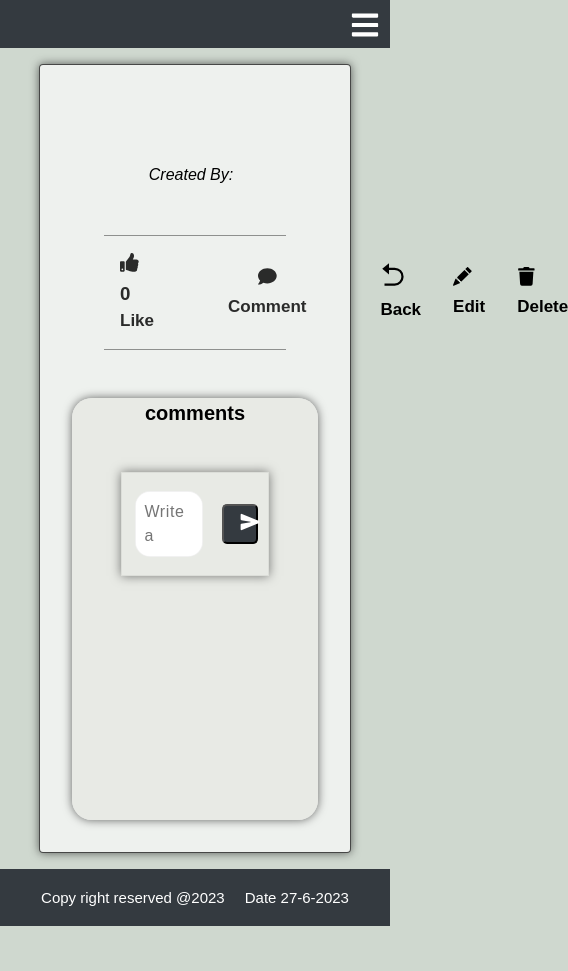
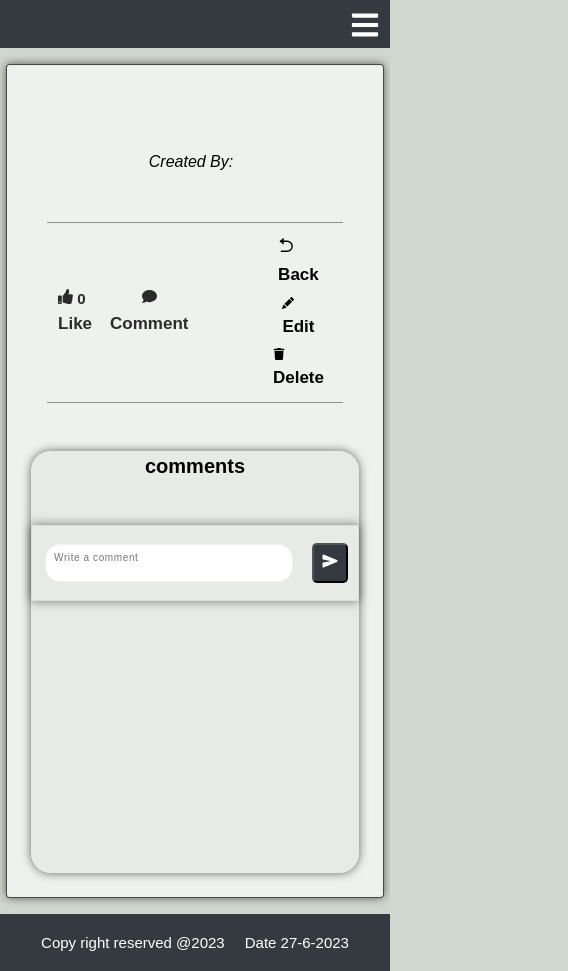
Before and after one commit to kemboi590/ReadWise-Blogging-Platform, a React (Vite) app in the folder ClientSide/: page /blog/1 in a window 390 px wide. Shown: the whole page, 568 px wide, since content can reach past the window. Before the commit the page ends 926 px from the top, so only its background shows below. Built offline with nearby package versions, Linux system fonts and the light colour scheme.

Commit message:
added media queries

```diff
--- a/ClientSide/src/pages/Blogs/UpdateComment.jsx
+++ b/ClientSide/src/pages/Blogs/UpdateComment.jsx
@@ -12,6 +12,7 @@ function UpdateComment({ comment, fetchCommentsDetails }) {
     setNewComment(comment.Coment);
   }, []);
 
+  // HANDLE UPDATE BTN
   const handleSubmit = async (e) => {
     e.preventDefault();
     await Axios.put(
@@ -25,7 +26,7 @@ function UpdateComment({ comment, fetchCommentsDetails }) {
     )
       .then((response) => {
         fetchCommentsDetails();
-        console.log(response);
+        //console.log(response);
         alert(response.data);
       })
       .catch((error) => {
--- a/ClientSide/src/pages/Blogs/UpdateQuill.jsx
+++ b/ClientSide/src/pages/Blogs/UpdateQuill.jsx
@@ -37,7 +37,6 @@ const formats = [
 ];
 
 function UpdateQuill({ blog, setShowReactQuill }) {
-
   const { user } = useContext(Context);
   const navigate = useNavigate();
 
@@ -49,6 +48,7 @@ function UpdateQuill({ blog, setShowReactQuill }) {
     setContent(content);
   };
 
+  // ON CLICKING UPDATE BTN
   const handleClick = () => {
     if (!Title || !BlogDesc || !Content.trim()) {
       alert("Please enter all required fields");
@@ -61,13 +61,14 @@ function UpdateQuill({ blog, setShowReactQuill }) {
       Content: Content.trim(),
     };
 
+    // UPDATE
     Axios.put(`${apidomain}/blogs/${blog.PostID}`, mydata, {
       headers: {
         Authorization: `${user.token}`,
       },
     })
       .then((response) => {
-        console.log(response);
+        // console.log(response);
         alert(response.data);
         navigate("/blogs");
       })
@@ -77,25 +78,28 @@ function UpdateQuill({ blog, setShowReactQuill }) {
       });
   };
 
+  // RETUN UPDATED BLOG
   return (
     <div className="updateMyBlog">
       {!user ? navigate("/login") : null}
 
       <h2 className="edityourblog">Edit Your Blog</h2>
-
+      {/* FOR TITLE */}
       <label htmlFor="Title" className="name">
         Give a Title to your Blog
       </label>
+
       <input
         type="text"
         id="title"
         value={Title}
         onChange={(e) => setTitle(e.target.value)}
       />
-
+      {/* FOR DESC */}
       <label htmlFor="BlogDesc" className="name">
         Give a Description to your Blog
       </label>
+
       <input
         type="text"
         id="description"
@@ -115,9 +119,11 @@ function UpdateQuill({ blog, setShowReactQuill }) {
 
       <div className="wrapBTN">
         {/* set show to false */}
-        <button className="closeBtn" onClick={()=> setShowReactQuill(false)} > Close</button>
+        <button className="closeBtn" onClick={() => setShowReactQuill(false)}>
+          Close
+        </button>
         <button onClick={handleClick} className="sbtBtb">
-          Submit
+          Update
         </button>
       </div>
     </div>
--- a/ClientSide/src/pages/Blogs/comments.css
+++ b/ClientSide/src/pages/Blogs/comments.css
@@ -3,6 +3,13 @@
   flex-direction: column;
   margin-top: 2rem;
   margin-bottom: 2rem;
+
+}
+.wrapper {
+  display: flex;
+  flex-direction: column;
+  align-items: center;
+
 }
 .myFormComments {
   display: flex;
@@ -17,11 +24,7 @@
   width: 60%;
   margin: 12px auto;
 }
-.wrapper {
-  display: flex;
-  flex-direction: column;
-  align-items: center;
-}
+
 
 .inputComment {
   width: 100%;
@@ -93,3 +96,56 @@
   margin-right: 20px;
   margin-bottom: 10px;
 }
+
+@media screen and (max-width: 660px) {
+  .myFormComments {
+    width: 90%;
+  }
+  .commentCard {
+    width: 90%;
+  }
+
+  .EditDelete {
+    gap: 1rem;
+
+    margin-right: 10px;
+  }
+  .commentImg {
+    width: 25px;
+  }
+
+  .inputComment {
+    border-radius: 15px;
+
+    margin: 0.5rem 0.2rem;
+    font-size: 10px;
+    font-weight: 200;
+    letter-spacing: 0.6px;
+    line-height: 1;
+  }
+  .sbmtComment {
+    width: 13%;
+    border-radius: 5px;
+    padding: 0 0.5rem;
+    font-size: 16px;
+    font-weight: 400;
+    background-color: #343a40;
+  }
+}
+@media screen and (max-width: 660px) {
+  .myFormComments {
+    width: 100%;
+  }
+  .commentCard {
+    width: 100%;
+  }
+  .upperWrapper {
+    display: flex;
+    border-bottom: #343a4082 solid 1px;
+    align-items: center;
+    gap: 0.5rem;
+    margin: 2px;
+    margin-left: 10px;
+    padding-top: 5px;
+  }
+}
--- a/ClientSide/src/pages/Blogs/singlePost.css
+++ b/ClientSide/src/pages/Blogs/singlePost.css
@@ -6,7 +6,6 @@
   border-radius: 4px;
   box-shadow: 0 0 10px rgba(0, 0, 0, 0.58);
   line-height: 1.5;
-
   padding: 2rem;
 }
 .SingleblogTitle {
@@ -89,3 +88,70 @@
 .backIcon {
   font-size: 27px;
 }
+
+@media screen and (max-width: 800px) {
+  .singleBlogPage {
+    width: 90%;
+    padding: 1.5rem;
+  }
+  .SingleblogTitle {
+    margin: 1.2rem 0;
+    font-size: 25px;
+  }
+  .SingleDescription {
+    text-align: center;
+    font-size: 17x;
+    font-weight: 400;
+  }
+}
+@media screen and (max-width: 615px) {
+  .singleBlogPage {
+    width: 97%;
+    padding: 1.5rem;
+  }
+  .LikeComment {
+    margin: 3rem 1rem;
+    gap: 2rem;
+    padding: 1rem;
+  }
+  .deleteEditPost {
+    gap: 1rem;
+    margin-left: auto;
+    margin-right: 0.5rem;
+  }
+}
+@media screen and (max-width: 490px) {
+  .like {
+    font-size: 15px;
+  }
+  .comment {
+    font-size: 15px;
+  }
+  .edit {
+    font-size: 12px;
+  }
+  .deleteComment {
+    font-size: 12px;
+  }
+  .backIcon {
+    font-size: 17px;
+  }
+}
+
+@media screen and (max-width: 450px) {
+  .deleteEditPost {
+    display: flex;
+    flex-direction: column;
+    align-items: center;
+    justify-content: center;
+  }
+  .LikeComment {
+    margin: 3rem 1rem;
+    gap: 0.5rem;
+    padding: 0.7rem;
+  }
+  .deleteEditPost {
+    gap: 0.5rem;
+  }
+
+}
--- a/ClientSide/src/pages/profile/Profile.jsx
+++ b/ClientSide/src/pages/profile/Profile.jsx
@@ -1,16 +1,24 @@
 import React from "react";
-
+import "./profile.css";
 import { useContext } from "react";
 import { Context } from "./../../context/userContext/Context";
+import profileIMG from "./../../images/profileIMG.png";
 
 function Profile() {
   const { user } = useContext(Context);
   console.log(user);
   return (
-    <div>
-      <h1>Profile</h1>
-      <h4>Username: {user.UserName}</h4>
-      <h4>Email: {user.Email}</h4>
+    <div className="profilePage">
+      <h1 className="profileTitle">Profile</h1>
+      <div className="dp">
+        <img src={profileIMG} alt="profile" />
+      </div>
+      <div className="userDetails">
+        <h4>Username: {user.UserName}</h4>
+        <h4>Email: {user.Email}</h4>
+        <h4>Role: {user.Role}</h4>
+        <h4>UserID: {user.UserID}</h4>
+      </div>
     </div>
   );
 }
--- a/ClientSide/src/pages/profile/profile.css
+++ b/ClientSide/src/pages/profile/profile.css
@@ -0,0 +1,77 @@
+.profilePage {
+  display: flex;
+  flex-direction: column;
+  align-items: center;
+  margin: 20px auto;
+  min-height: 100vh;
+  height: fit-content;
+  border: 1px solid rgba(0, 0, 0, 0.518);
+  border-radius: 10px;
+  box-shadow: 0 0 10px rgba(0, 0, 0, 0.5);
+  width: 50%;
+}
+.profileTitle {
+  font-size: 30px;
+  margin-top: 10px;
+  margin-bottom: 10px;
+}
+.dp {
+  width: 200px;
+  border-radius: 50%;
+  margin-top: 20px;
+  margin-bottom: 20px;
+}
+.dp img {
+  width: 100%;
+  border-radius: 50%;
+}
+.userDetails {
+  display: flex;
+  flex-direction: column;
+  margin-bottom: 20px;
+  border: 1px solid rgba(0, 0, 0, 0.518);
+  padding: 20px;
+  border-radius: 10px;
+  box-shadow: 0 0 10px rgba(0, 0, 0, 0.5);
+}
+.userDetails h4 {
+  padding: 10px;
+  font-size: 22px;
+  color: rgba(0, 0, 0, 0.787);
+}
+@media screen and (max-width: 860px) {
+  .profilePage {
+    width: 80%;
+  }
+  .userDetails {
+    margin-bottom: 25px;
+    padding: 10px;
+  }
+}
+@media screen and (max-width: 500px) {
+  .profilePage {
+    width: 100%;
+  }
+  .userDetails {
+    margin-bottom: 25px;
+    padding: 10px;
+  }
+  .userDetails h4 {
+    padding: 8px;
+    font-size: 18px;
+    color: rgba(0, 0, 0, 0.787);
+  }
+}
+@media screen and (max-width: 326px) {
+  .profilePage {
+    width: 100%;
+  }
+  .userDetails {
+    margin-bottom: 10px;
+    padding: 10px;
+  }
+  .userDetails h4 {
+    padding: 10px;
+    font-size: 12px;
+  }
+}
```
Also changed, not shown: ClientSide/src/pages/Blogs/Comments.jsx (+7 -3 lines), ClientSide/src/pages/Blogs/SinglePost.jsx (+11 -5 lines), ClientSide/src/images/profileIMG.png (added).
